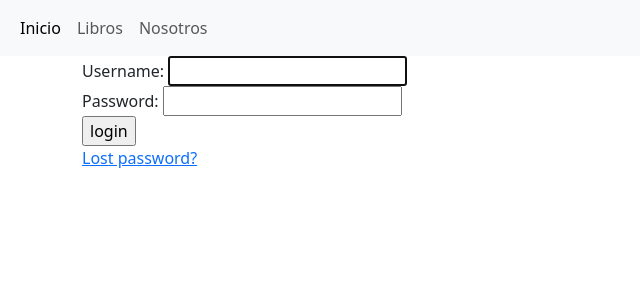
After one commit to alejo-c/django-biblioteca, a Django app: page /accounts/login/ in a window 1280 px wide. The commit adds this page. Shown: the top 300 px of the page, without its empty margins (0-640 px from the left). Run offline with Django 4.2, Linux system fonts and the light colour scheme.

Commit message:
Add edit book, login and logout features

```diff
--- a/biblioteca/settings.py
+++ b/biblioteca/settings.py
@@ -131,3 +131,5 @@ MEDIA_ROOT = os.path.join(BASE_DIR, '')
 MEDIA_URL = '/images/'
 
 DEFAULT_AUTO_FIELD = 'django.db.models.BigAutoField'
+
+LOGIN_REDIRECT_URL = '/'
--- a/biblioteca/urls.py
+++ b/biblioteca/urls.py
@@ -17,6 +17,7 @@ from django.contrib import admin
 from django.urls import path, include
 
 urlpatterns = [
-    path('admin/', admin.site.urls),
-    path('', include('libreria.urls')),
+    path("admin/", admin.site.urls),
+    path("accounts/", include("django.contrib.auth.urls")),
+    path("", include("libreria.urls"))
 ]
--- a/libreria/templates/base.html
+++ b/libreria/templates/base.html
@@ -7,39 +7,33 @@
 	<meta http-equiv="X-UA-Compatible" content="IE=edge">
 	<meta name="viewport" content="width=device-width, initial-scale=1.0">
 	<title>{% block titulo %}{% endblock %}</title>
-		<link href="https://cdn.jsdelivr.net/npm/bootstrap@5.3.0-alpha1/dist/css/bootstrap.min.css"
-			rel="stylesheet"
-			integrity="sha384-GLhlTQ8iRABdZLl6O3oVMWSktQOp6b7In1Zl3/Jr59b6EGGoI1aFkw7cmDA6j6gD"
-			crossorigin="anonymous">
+	<link href="https://cdn.jsdelivr.net/npm/bootstrap@5.3.0-alpha1/dist/css/bootstrap.min.css" rel="stylesheet"
+		integrity="sha384-GLhlTQ8iRABdZLl6O3oVMWSktQOp6b7In1Zl3/Jr59b6EGGoI1aFkw7cmDA6j6gD" crossorigin="anonymous">
 </head>
 
 <body>
 	<nav class="navbar navbar-expand navbar-light bg-light">
+		<div class="container-fluid">
 			<ul class="nav navbar-nav">
 				<li class="nav-item">
-					<a class="nav-link active" href="{% url 'inicio' %}"
-						aria-current="page">Inicio</a>
+					<a class="nav-link active" href="{% url 'inicio' %}" aria-current="page">Inicio</a>
 				</li>
 				<li class="nav-item">
 					<a class="nav-link" href="{% url 'libros' %}">Libros</a>
 				</li>
 				<li class="nav-item">
-					<a class="nav-link" href="{% url 'crear' %}">Crear</a>
-				</li>
-				<li class="nav-item">
-					<a class="nav-link" href="{% url 'editar' %}">Editar</a>
-				</li>
-				<li class="nav-item">
 					<a class="nav-link" href="{% url 'nosotros' %}">Nosotros</a>
 				</li>
 			</ul>
+			{% if user.is_authenticated %}
+			<ul class="nav">
+				<a class="btn btn-danger" href="{% url 'logout' %}">Logout</a>
+			</ul>
+			{% endif %}
+		</div>
 	</nav>
 	<main class="container">
-			<section class="row">
-				<article class="col-12">
 		{% block contenido %}{% endblock %}
-				</article>
-			</section>
 	</main>
 </body>
 
--- /dev/null
+++ b/libreria/templates/registration/login.html
@@ -0,0 +1,37 @@
+{% extends 'base.html' %}
+
+{% block titulo %} Inicio de sesión {% endblock %}
+
+{% block contenido %}
+
+{% if form.errors %}
+
+{% endif %}
+
+{% if next %}
+
+    {% if user.is_authenticated %}
+        <p>Your account doesn't have access to this page. To proceed, please login with an account that has access.</p>
+    {% else %}
+        <p>Please login to see this page.</p>
+    {% endif %}
+{% endif %}
+
+<form method="post" action="{% url 'login' %}">
+    {% csrf_token %}
+    <div>
+       <td>{{ form.username.label_tag }}</td>
+       <td>{{ form.username }}</td>
+    </div>
+    <div>
+       <td>{{ form.password.label_tag }}</td>
+       <td>{{ form.password }}</td>
+    </div>
+    <div>
+        <input type="submit" value="login">
+        <input type="hidden" name="next" value="{{ next }}">
+    </div>
+</form>
+{# Assumes you setup the password_reset view in your URLconf #}
+<p><a href="{% url 'password_reset' %}">Lost password?</a></p>
+{% endblock %}
--- a/libreria/urls.py
+++ b/libreria/urls.py
@@ -23,7 +23,8 @@ urlpatterns = [
     path('libros', views.libros, name='libros'),
     path('libros/crear', views.crear, name='crear'),
     path('libros/editar', views.editar, name='editar'),
+    path('libros/borrar/<int:libro_id>', views.borrar, name='borrar'),
+    path('libros/editar/<int:libro_id>', views.editar, name='editar'),
     path('nosotros', views.nosotros, name='nosotros'),
-    path('libros/<int:libro_id>/eliminar', views.eliminar, name='eliminar'),
-    path('images/<int:pk>/', views.image_view, name='image_view')
+    path('logout/', views.logout_view, name='logout'),
 ] + static(settings.MEDIA_URL, document_root=settings.MEDIA_ROOT)
```
Also changed, not shown: libreria/templates/formulario.html (+32 -8 lines), libreria/templates/libros/libros.html (+3 -8 lines), libreria/templates/registration/logout.html (added, +10 -0 lines), libreria/views.py (+32 -21 lines), libreria.db. Lines whose indentation alone changed are shown as unchanged.
